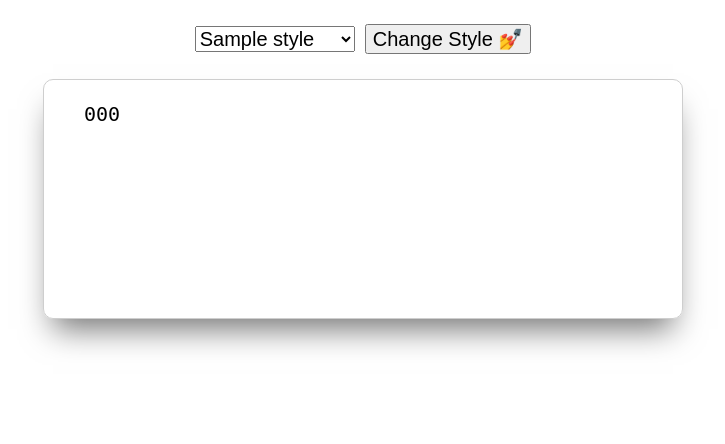
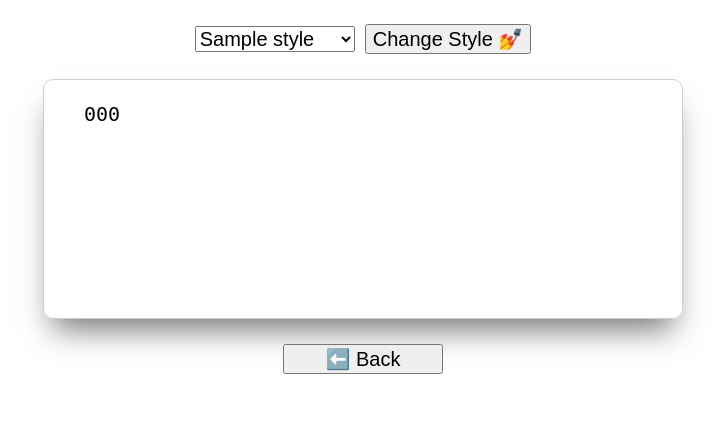
Before and after one commit to matedevlab/code-image-generator, a Flask app: template templates/style_selection.html in a window 1280 px wide. Shown: the part 95-539 px from the top of the page, without its empty margins (277-1002 px from the left). Run offline with Flask 3, Linux system fonts and the light colour scheme; the template is opened without the code that fills it: most values are stand-ins (such as "Sample title", 1, 10 or a date in 2020).

Commit message:
add back button

```diff
--- a/templates/style_selection.html
+++ b/templates/style_selection.html
@@ -24,5 +24,10 @@
         </button>
     </div>
   <div class="code">{{ highlighted_code | safe }}</div>
+  <div class="controls">
+    <button formmethod="get" formaction="{{ url_for('code') }}">
+        ⬅️ Back
+    </button>
+  </div>
 </form>
 {% endblock content %}
```
